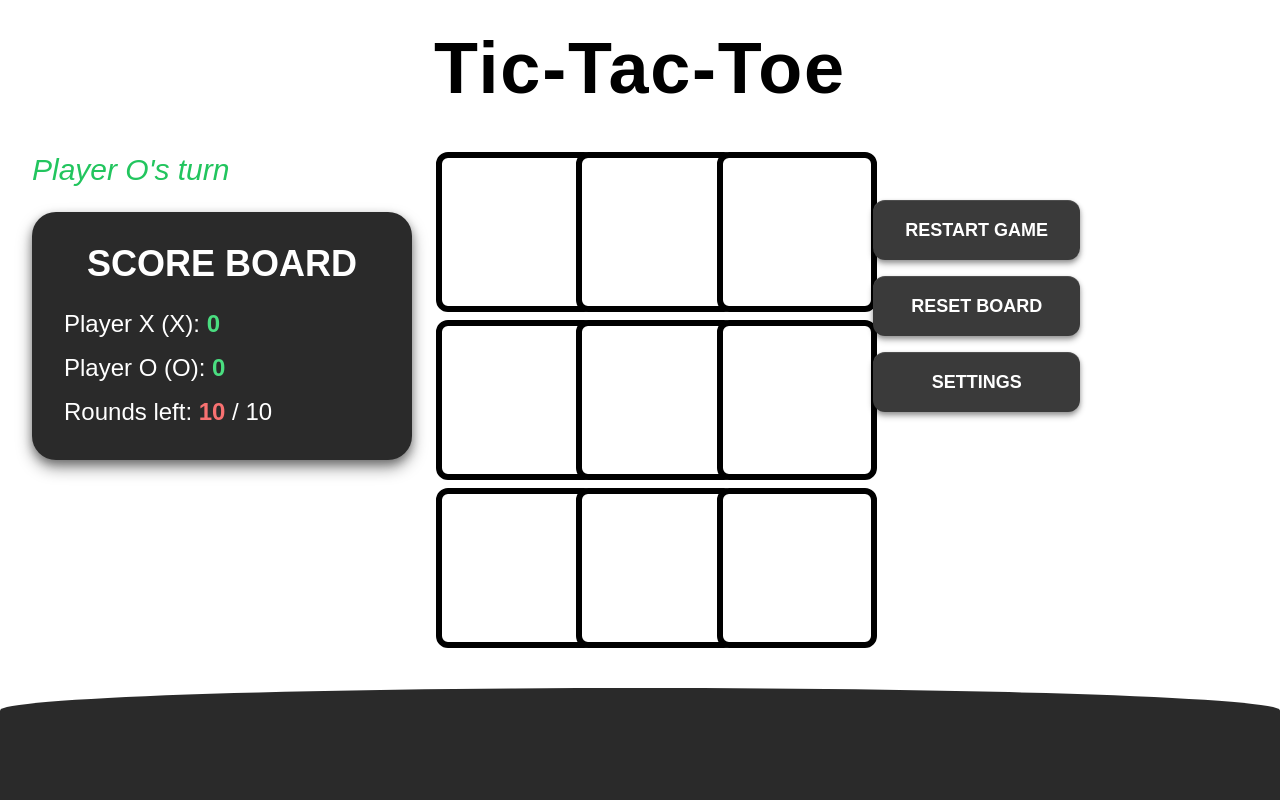
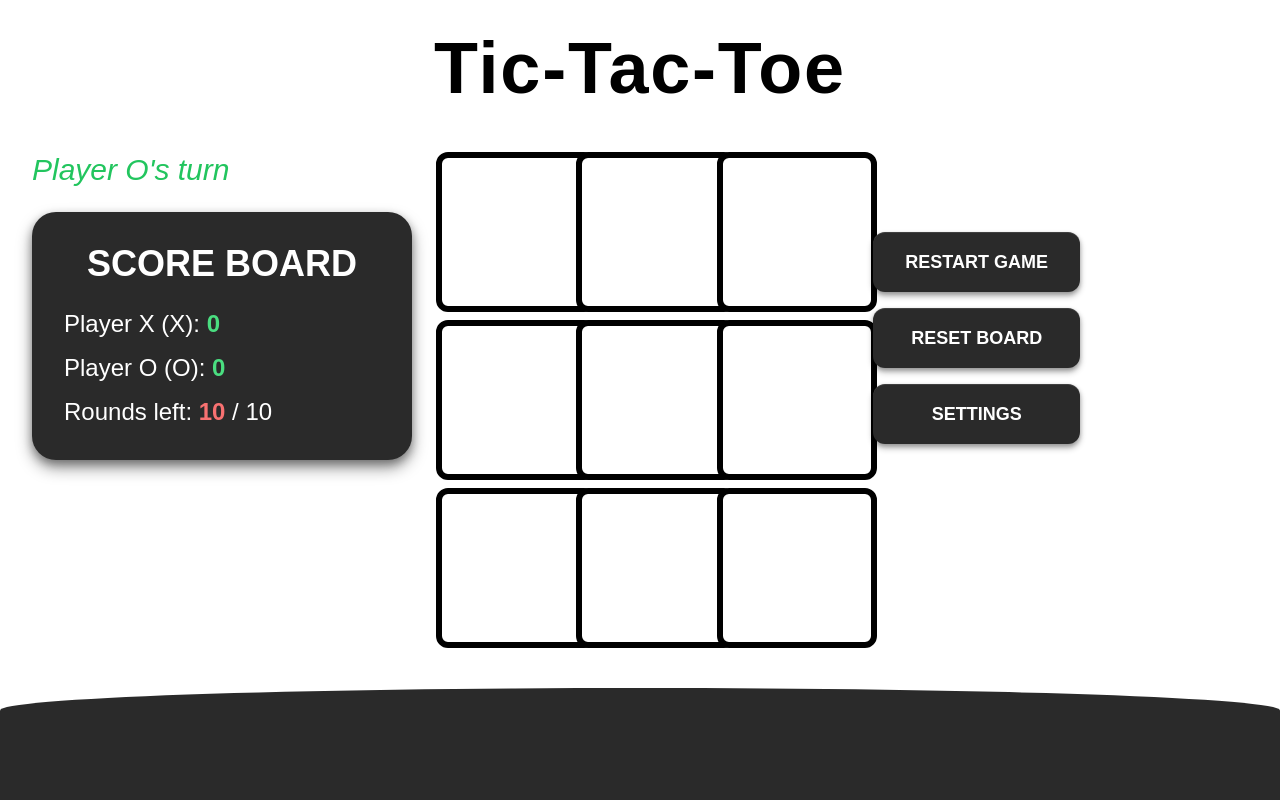
Before and after one commit to Luyanda-Madonsela/Tic_Tac_Toe_Game, a Next.js app: page / in a window 1280 px wide. Both pictures are taken after a click on the button "START GAME". Built offline with nearby package versions, Linux system fonts and the light colour scheme; a web font is replaced by a local one.

Commit message:
auto-commit for fb56b815-962b-47e9-a11e-56e1e6471ce1

```diff
--- a/src/app/page.js
+++ b/src/app/page.js
@@ -515,25 +515,25 @@ function GameBoard({ settings, onBackToSettings }) {
         </div>
 
         {/* Right Side - Control Buttons */}
-        <div className="flex flex-col gap-4 mt-12">
+        <div className="flex flex-col gap-4 mt-20">
           <button
             data-testid="restart-game-btn"
             onClick={handleRestartGame}
-            className="bg-[#3a3a3a] text-white px-8 py-4 rounded-xl font-bold btn-3d text-lg whitespace-nowrap"
+            className="bg-[#2A2A2A] text-white px-8 py-4 rounded-xl font-bold btn-3d text-lg whitespace-nowrap"
           >
             RESTART GAME
           </button>
           <button
             data-testid="reset-board-btn"
             onClick={handleResetBoard}
-            className="bg-[#3a3a3a] text-white px-8 py-4 rounded-xl font-bold btn-3d text-lg whitespace-nowrap"
+            className="bg-[#2A2A2A] text-white px-8 py-4 rounded-xl font-bold btn-3d text-lg whitespace-nowrap"
           >
             RESET BOARD
           </button>
           <button
             data-testid="settings-btn"
             onClick={onBackToSettings}
-            className="bg-[#3a3a3a] text-white px-8 py-4 rounded-xl font-bold btn-3d text-lg whitespace-nowrap"
+            className="bg-[#2A2A2A] text-white px-8 py-4 rounded-xl font-bold btn-3d text-lg whitespace-nowrap"
           >
             SETTINGS
           </button>
```
